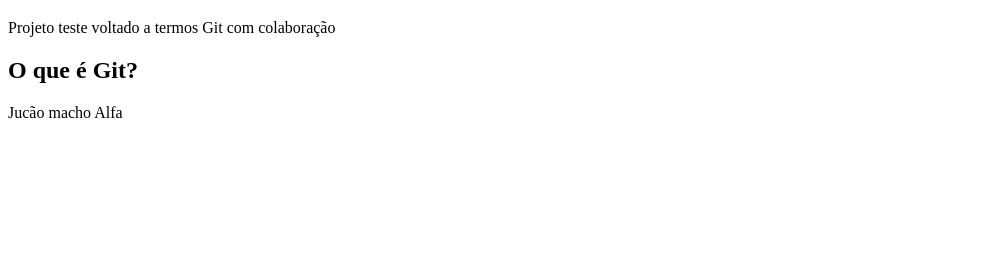
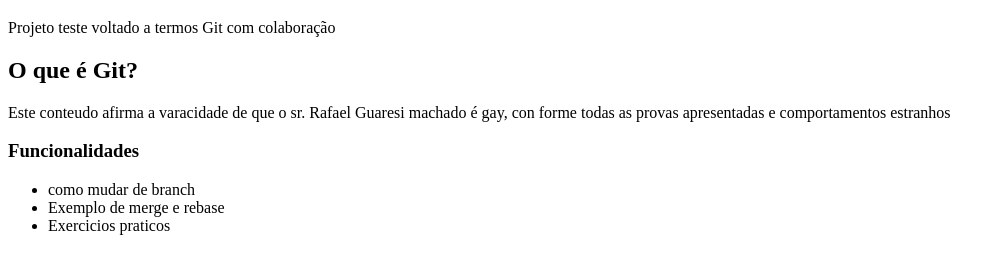
Before and after one commit to GabrielFTU/aula_git, a plain HTML site: page src/index.html in a window 1280 px wide. Shown: the part 61-334 px from the top of the page, without its empty margins (0-1005 px from the left). Drawn offline with Linux system fonts and the light colour scheme.

Commit message:
Alterações e aplicação da verdade

```diff
--- a/src/index.html
+++ b/src/index.html
@@ -16,7 +16,16 @@
 <main>
     <section>
         <h2>O que é Git?</h2>
-        <p>Jucão macho Alfa</p>
+        <p>Este conteudo afirma a varacidade de que o sr. Rafael Guaresi machado é gay, con forme todas as provas
+            apresentadas e comportamentos estranhos</p>
+    </section>
+    <section>
+        <h3>Funcionalidades </h3>
+        <ul>
+            <li>como mudar de branch</li>
+            <li>Exemplo de merge e rebase</li>
+            <li>Exercicios praticos</li>
+        </ul>
     </section>
 </main>
 
```
